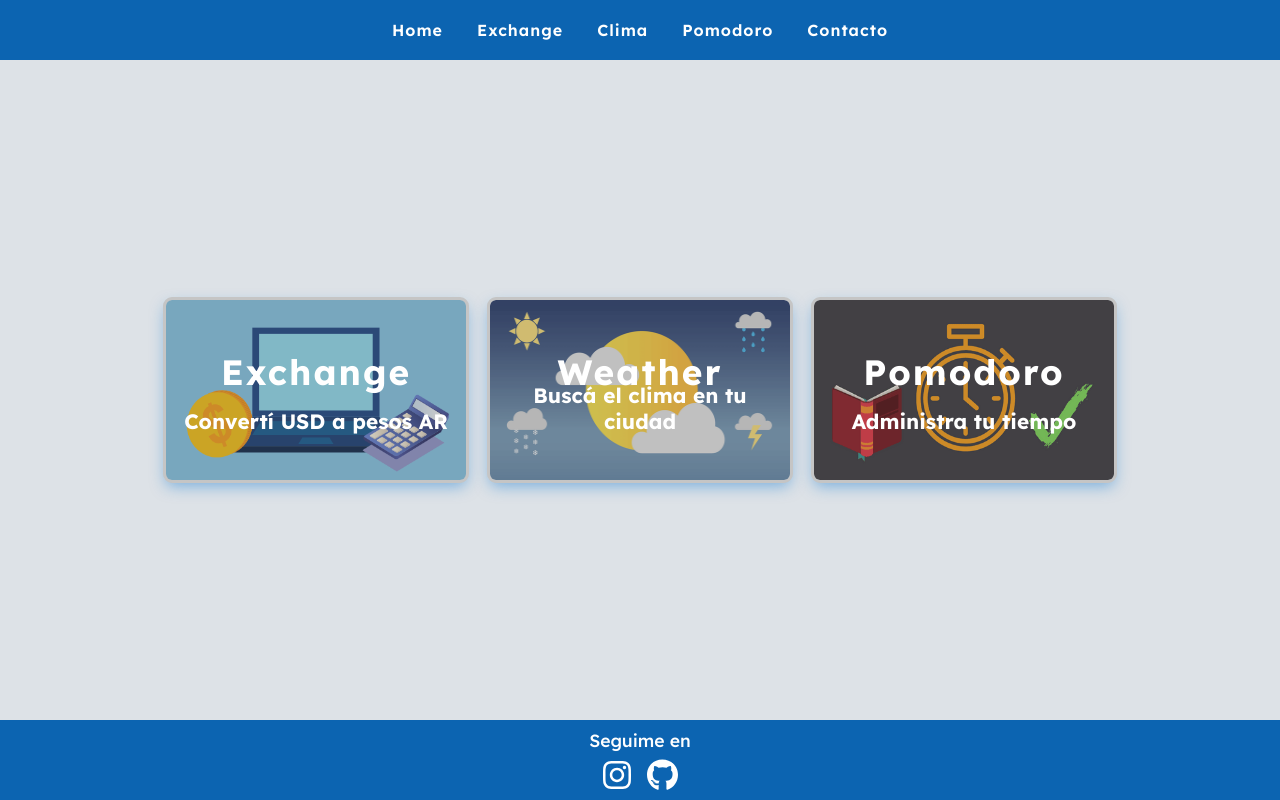
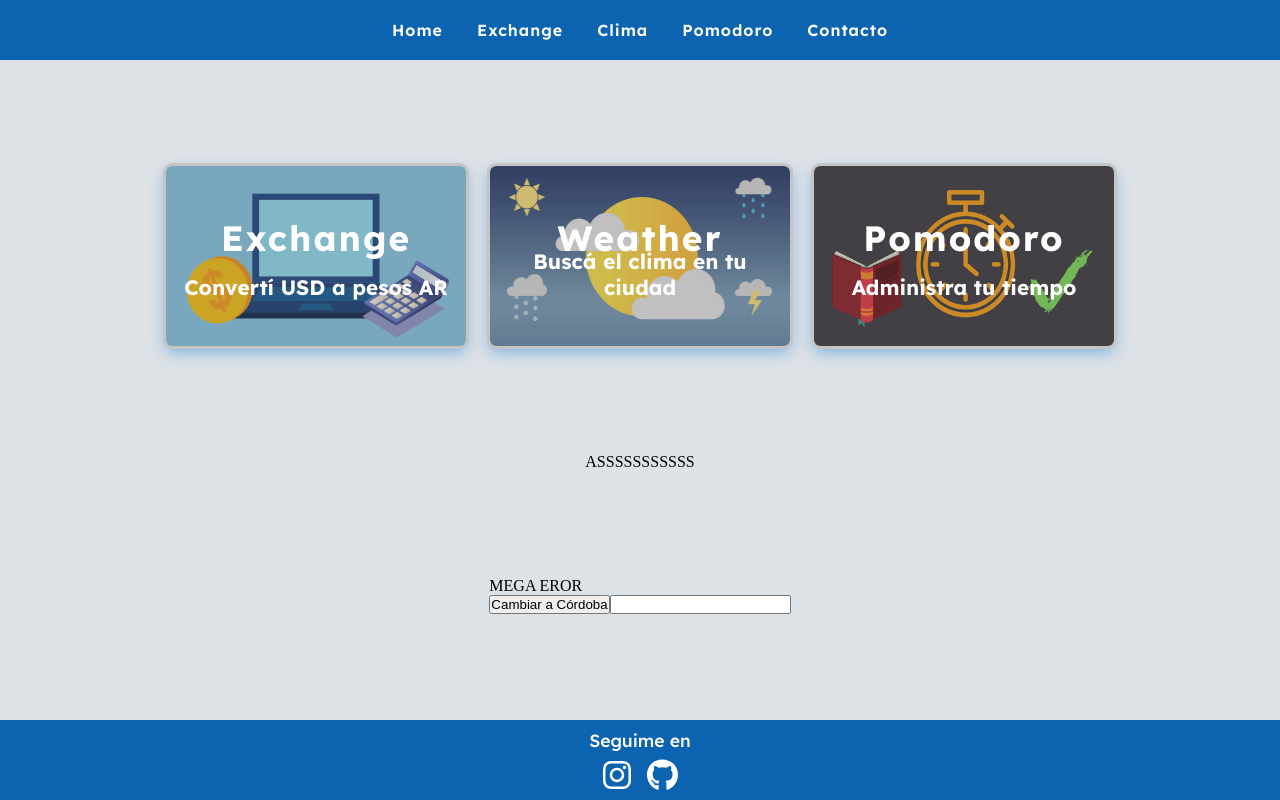
Before and after one commit to jorge088/UsefulApps, a React (Create React App) app: page / in a window 1280 px wide. Built offline with nearby package versions, Linux system fonts and the light colour scheme; no server answers.

Commit message:
WeatherSlice working and added WeatherCheck component.

```diff
--- a/package.json
+++ b/package.json
@@ -16,6 +16,7 @@
     "react-countdown-circle-timer": "^3.0.9",
     "react-dom": "^18.1.0",
     "react-router-dom": "^6.3.0",
+    "react-redux": "^8.0.5",
     "react-scripts": "5.0.1",
     "web-vitals": "^2.1.4"
   },
--- a/src/App/store.js
+++ /dev/null
@@ -1,5 +0,0 @@
-import { configureStore } from "@reduxjs/toolkit";
-
-export const store = configureStore({
-    reducer: {}
-});
--- /dev/null
+++ b/src/Apps/store.js
@@ -0,0 +1,9 @@
+import { configureStore } from "@reduxjs/toolkit";
+
+import weatherReducer from "../features/weatherApp/weatherSlice"
+
+export const store = configureStore({
+    reducer: {
+        weather: weatherReducer
+    }
+});
--- a/src/Components/Home/Home.js
+++ b/src/Components/Home/Home.js
@@ -3,6 +3,7 @@ import HomeCard from './HomeCard';
 import weatherImg from './../../Assets/weatherLogo.png';
 import exchangeImg from './../../Assets/exchangeLogo.png';
 import pomodoroImg from './../../Assets/pomodoroLogo.png'
+import WeatherCheck from '../../features/weatherApp/WeatherCheck';
 
 const Home = () => {
   const apps = [
@@ -37,8 +38,8 @@ const Home = () => {
 
           }
         </div>
-
-
+          <p>ASSSSSSSSSSS</p>
+          <WeatherCheck/>
       </div>
     </>
   )
--- /dev/null
+++ b/src/features/weatherApp/WeatherCheck.js
@@ -0,0 +1,54 @@
+import { useSelector, useDispatch } from "react-redux";
+import { useEffect } from "react";
+
+import { selectAllDataWeather, getWeatherStatus, getWeatherError, fetchWeather } from "./weatherSlice";
+
+const WeatherCheck = () => {
+
+  const dispatch = useDispatch();
+  const data = useSelector(selectAllDataWeather);
+  const error = useSelector(getWeatherError);
+  const weatherStatus = useSelector(getWeatherStatus);
+
+  useEffect(() => {
+    if (weatherStatus === 'idle') {
+      dispatch(fetchWeather("san salvador de jujuy"));
+    }
+  }, [weatherStatus, dispatch])
+
+  let content;
+  if (weatherStatus === 'loading') {
+    content = <p>Loading</p>;
+  } else if (weatherStatus === 'succeded') {
+    content = <p>CLIMA:{(data?.main?.temp - 273).toFixed(0)} + {data?.name}</p>
+  } else if (weatherStatus === 'failed') {
+    content = <p>MEGA EROR</p>;
+  }
+
+
+  const handleChangeCity = () => {
+    dispatch(fetchWeather("córdoba"))
+  }
+  const handleInputCity = (e) => {
+    console.log(e.target.value);
+    dispatch(fetchWeather(e.target.value));
+  }
+
+  return (
+    <div>
+      {content}
+      <button
+        value='Cambiar a Córdoba'
+        type="button"
+        onClick={handleChangeCity}>
+
+        Cambiar a Córdoba
+      </button>
+      <input
+        type='text'
+        name='city'
+        onChange={handleInputCity} />
+    </div>
+  )
+}
+export default WeatherCheck
--- /dev/null
+++ b/src/features/weatherApp/weatherSlice.js
@@ -0,0 +1,46 @@
+import { createSlice, createAsyncThunk } from "@reduxjs/toolkit";
+
+const API_KEY = 'e701a532701479b60c02d39b4d58395c';
+
+const initialState = {
+    data: [],
+    status: 'idle',
+    error: null
+}
+
+export const fetchWeather = createAsyncThunk('weather/fetchWeather', async (city) => {
+    const response = await fetch(`https://api.openweathermap.org/data/2.5/weather?q=${city}&appid=${API_KEY}`);
+    const data = await response.json();
+    return data
+})
+
+const weatherSlice = createSlice({
+    name: 'weather',
+    initialState,
+    reducers: {},
+    extraReducers(builder) {
+        builder
+            .addCase(fetchWeather.pending, (state, action) => {
+                state.status = 'loading';
+            })
+            .addCase(fetchWeather.fulfilled, (state, action) => {
+                if (action.payload) {
+                    state.status = 'succeded';
+                    state.data = action.payload;
+                } else {
+                    state.status = "failed";
+                }
+            })
+            .addCase(fetchWeather.rejected, (state, action) => {
+                state.status = 'failed';
+                state.error = action.error.message;
+            })
+    }
+})
+
+export const selectAllDataWeather = (state) => state.weather.data;
+export const getWeatherStatus = (state) => state.weather.status;
+export const getWeatherError = (state) => state.weather.error;
+
+
+export default weatherSlice.reducer;
--- a/src/index.js
+++ b/src/index.js
@@ -3,8 +3,9 @@ import ReactDOM from 'react-dom/client';
 import './index.css';
 import App from './App';
 
-import { store } from './App/store';
+import { store } from './Apps/store';
 import { Provider } from 'react-redux';
+
 
 const root = ReactDOM.createRoot(document.getElementById('root'));
 root.render(
```
Also changed, not shown: 1 other file (tests, documents, lock files or other folders).
